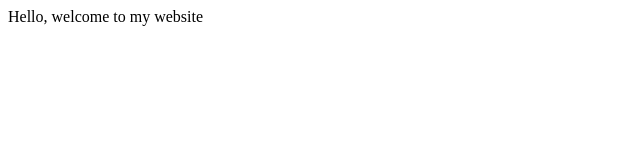
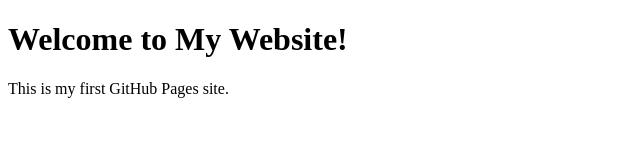
Before and after one commit to uddharpujari/uddharpujari.github.io, a plain HTML site: page index.html in a window 1280 px wide. Shown: the whole page, without its empty margins (0-640 px from the left). Drawn offline with Linux system fonts and the light colour scheme.

Commit message:
initial commit for my website

```diff
--- a/index.html
+++ b/index.html
@@ -1,3 +1,12 @@
-<p>
-    Hello, welcome to my website
-</p>
+<!DOCTYPE html>
+<html lang="en">
+<head>
+    <meta charset="UTF-8">
+    <meta name="viewport" content="width=device-width, initial-scale=1.0">
+    <title>My GitHub Pages Site</title>
+</head>
+<body>
+<h1>Welcome to My Website!</h1>
+<p>This is my first GitHub Pages site.</p>
+</body>
+</html>
```
